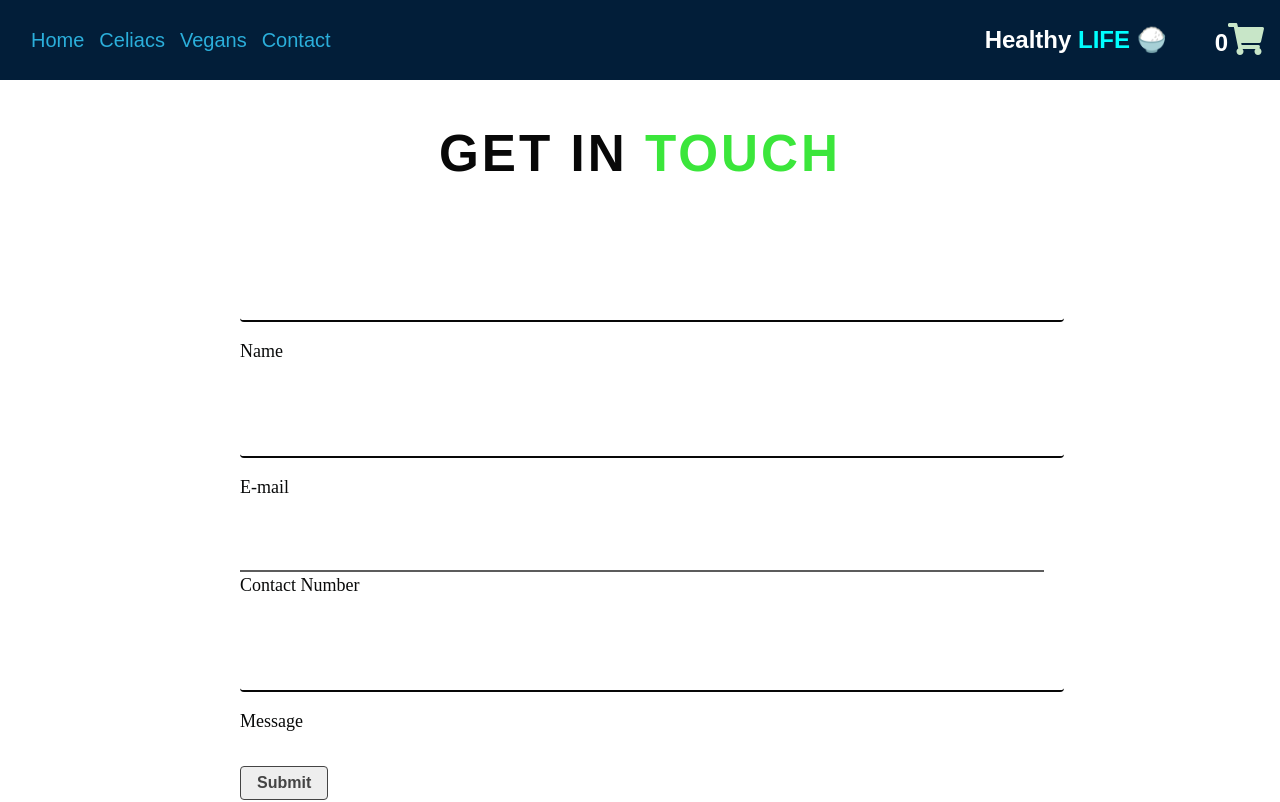
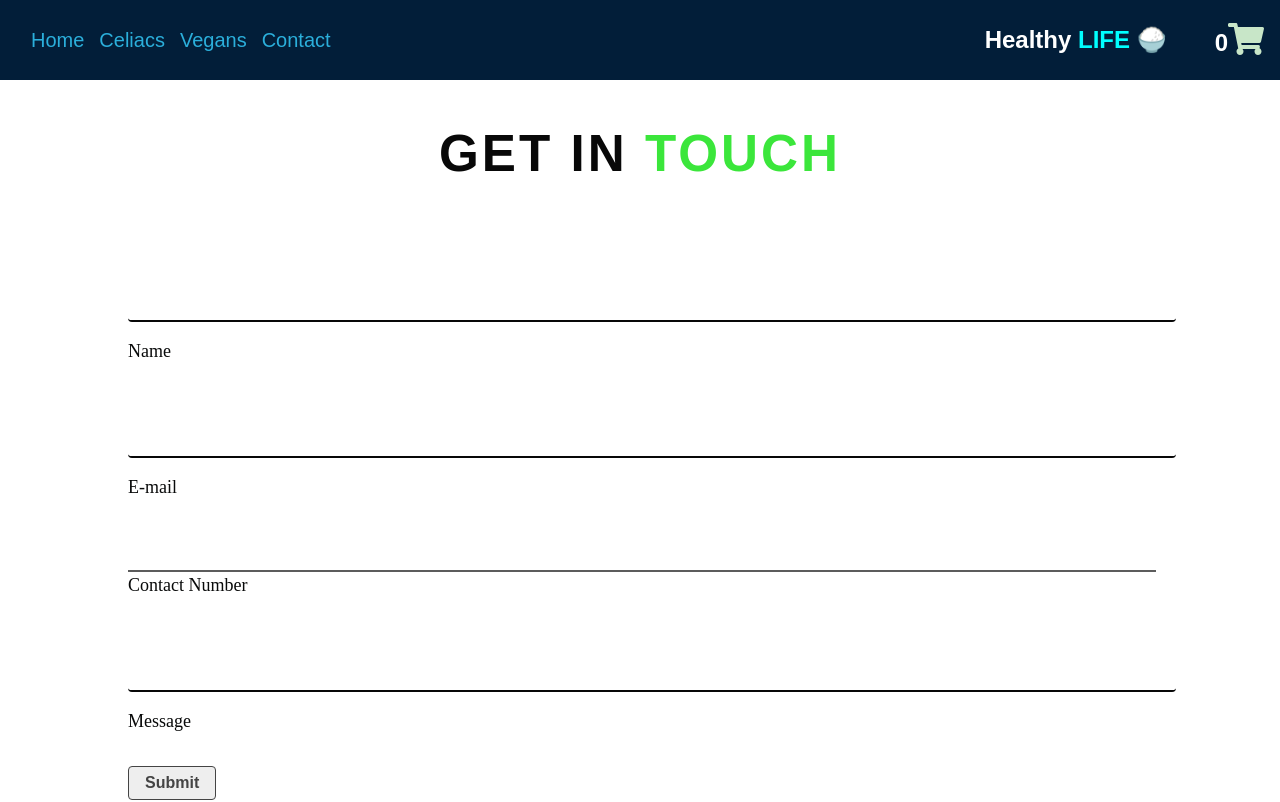
Before and after one commit to AllenMaxi/React-Ecommerce, a React (Create React App) app: page /Contact in a window 1280 px wide. Shown: the top 802 px of the page. Built offline with nearby package versions, Linux system fonts and the light colour scheme; no server answers; a web font is replaced by a local one.

Commit message:
Arreglos

```diff
--- a/src/components/Carousel/Carousel.css
+++ b/src/components/Carousel/Carousel.css
@@ -24,7 +24,7 @@
     top: 50%;
     right: 32px;
     font-size: 3rem;
-    color: #000;
+    color: black;
     z-index: 10;
     cursor: pointer;
     user-select: none;
--- a/src/components/Contact/Contact.css
+++ b/src/components/Contact/Contact.css
@@ -1,5 +1,5 @@
 .get-in-touch {
-    max-width: 800px;
+    max-width: 80%;
     margin: 50px auto;
     position: relative;
 
--- a/src/components/ItemList/main.scss
+++ b/src/components/ItemList/main.scss
@@ -48,7 +48,7 @@ ul{
   border-radius: 10px;
   @media only screen and (max-width:500px){
       width: 90%;
-      height: 220px;
+      height: 200px;
   }
  }
 }
```
